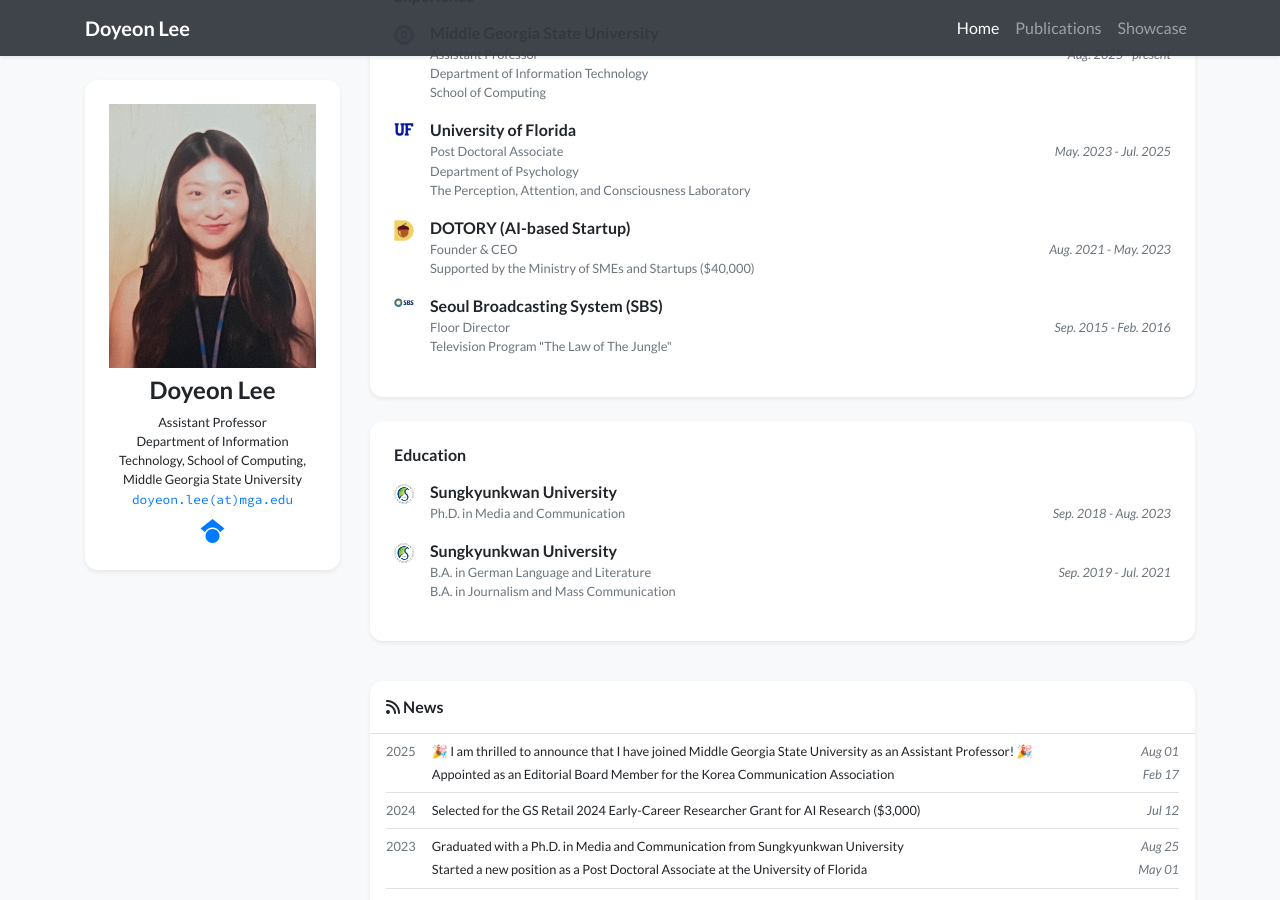
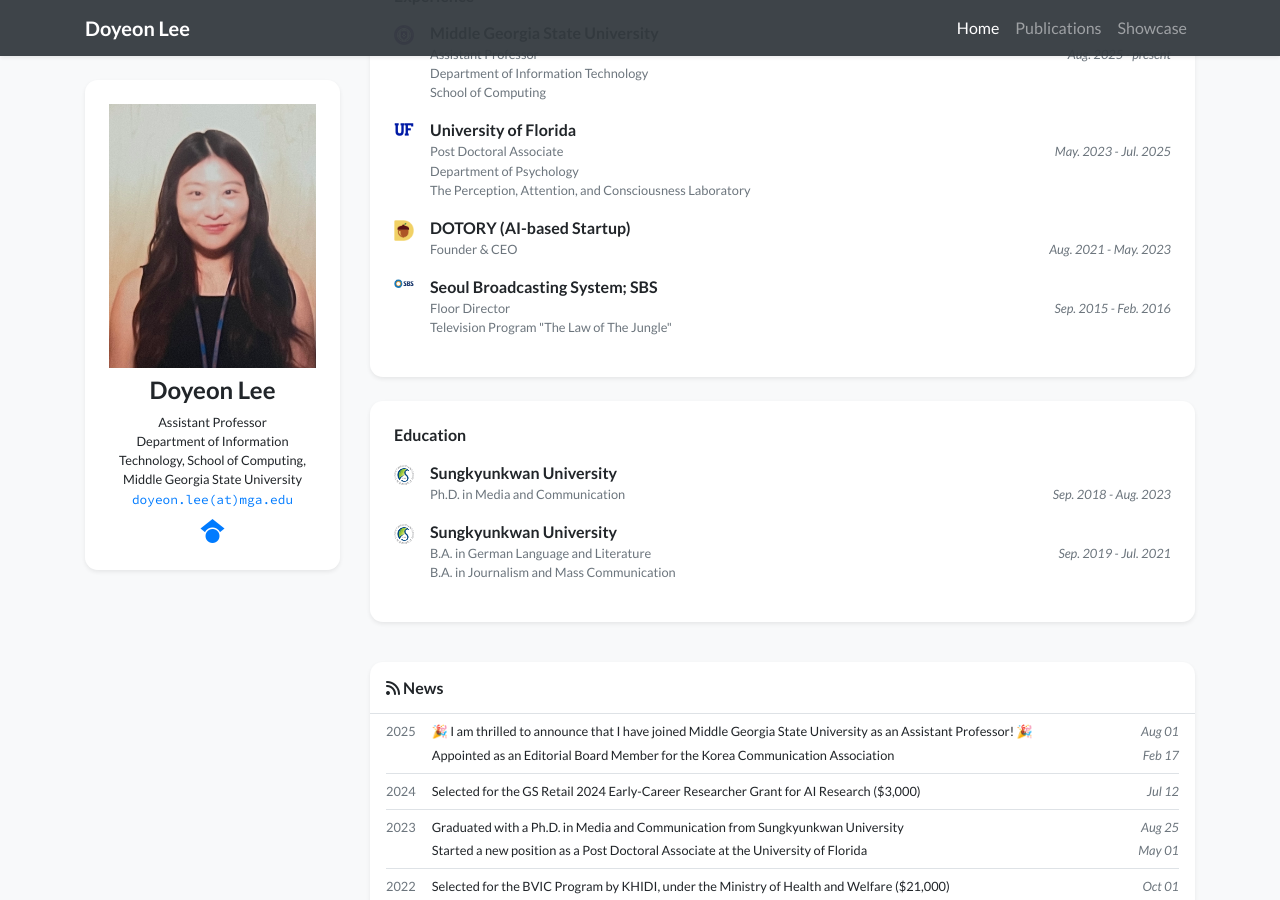
Before and after one commit to doyeonlee-log/doyeonlee-log.github.io, a Jekyll site: the page built from index.html, in a window 1280 px wide and 900 px high, scrolled down 602 px. Built offline with Jekyll 4.4.1, drawn with Linux system fonts in a browser that asks for light colours; nearby versions of some CDN libraries; a style sheet for code colours, icons or effects is not loaded.

Commit message:
Update profile.yml

```diff
--- a/_data/profile.yml
+++ b/_data/profile.yml
@@ -62,9 +62,8 @@ experience:
   logo: /assets/images/badges/DOTORY.png
   position: >-
     Founder & CEO <br/>
-    Supported by the Ministry of SMEs and Startups ($40,000)
   date: Aug. 2021 - May. 2023
-- name: Seoul Broadcasting System (SBS)
+- name: Seoul Broadcasting System; SBS
   logo: /assets/images/badges/SBS.png
   position: >-
     Floor Director <br/>
```
